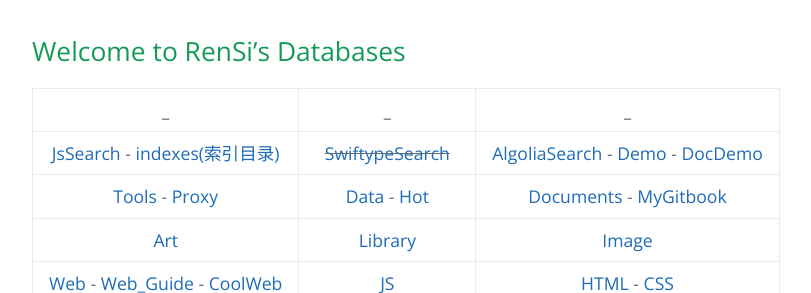
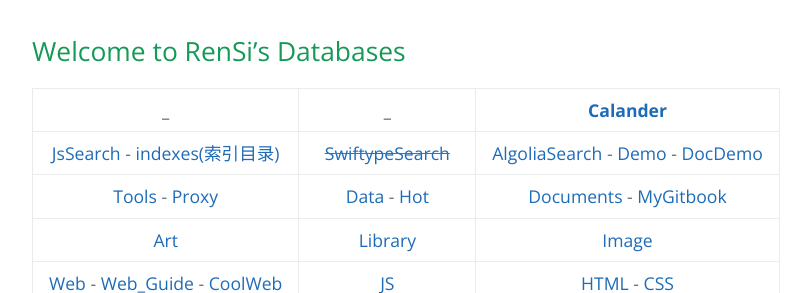
Before and after one commit to AmbroseRen/test, a Jekyll site: the page built from index.md, in a window 1280 px wide. Shown: the top 293 px of the page, without its empty margins (192-1003 px from the left). Built offline with Jekyll 4.4.1, drawn with Linux system fonts in a browser that asks for light colours; our own code applies the rules of GitHub Pages for plain Markdown files; comment, search, counter and statistics services are not loaded; the repository's description, which GitHub fills in, is left out.

Commit message:
Update index.md

```diff
--- a/index.md
+++ b/index.md
@@ -3,7 +3,7 @@
 <script async src="https://cse.google.com/cse.js?cx=2f0e585bf98b84b6d"></script>
 <div class="gcse-search"></div>
 
-| _ | _ | _ |
+| _ | _ | [Calander](Tools/calander.md) |
 |:---:|:---:|:---:|
 | [JsSearch](search.md) - [indexes(索引目录)](indexes.md) | ~~[SwiftypeSearch](stok.md)~~ | [AlgoliaSearch](sag3.html) - [Demo](sag.html) - [DocDemo](sagTwo.html) |
 | [Tools](Tools/index.md) - [Proxy](Proxy/index.md) | [Data](Data/index.md) - [Hot](Data/hot/index.md) | [Documents](Doc/index.md) -  [MyGitbook](Doc/gitbook.md) |
```
